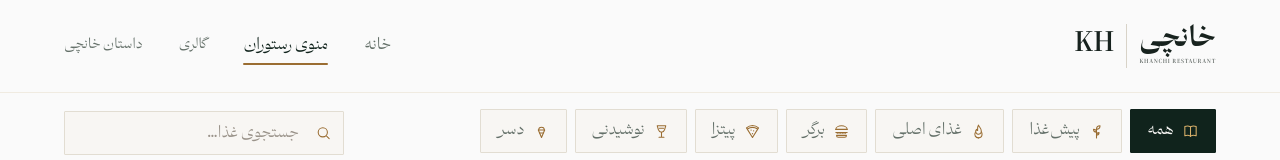
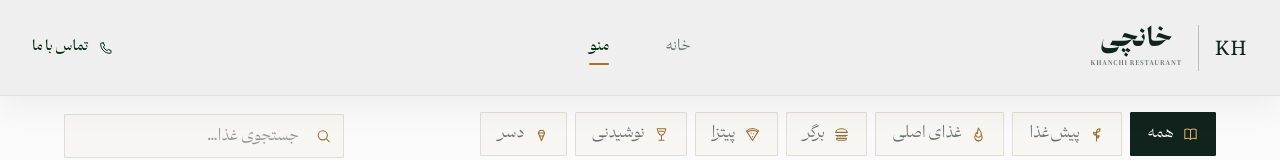
Before and after one commit to abolfazlnoori/khanchirestaurant, a Next.js app: page /menu in a window 1280 px wide. Shown: the top 160 px of the page. Built offline with nearby package versions, Linux system fonts and the light colour scheme.

Commit message:
fix code

```diff
--- a/src/app/page.tsx
+++ b/src/app/page.tsx
@@ -11,7 +11,7 @@ export default function Home() {
   return (
     <>
       <SkipLink />
-      <SiteHeader />
+      <SiteHeader activePage="home" />
 
       <main id="main-content">
         <HeroSection />
--- a/src/components/layout/site-header/header-navigation.tsx
+++ b/src/components/layout/site-header/header-navigation.tsx
@@ -1,10 +1,23 @@
+import Link from "next/link";
 import { navigationItems } from "./navigation.data";
+import type { NavigationItemId } from "./navigation.data";
 
-export function DesktopNavigation() {
+export function DesktopNavigation({ activePage }: { activePage: NavigationItemId }) {
   return (
-    <nav className="col-start-2 row-start-1 flex items-center justify-center gap-[clamp(28px,4vw,64px)] text-sm text-[#4f554f] [direction:rtl] max-[900px]:hidden" aria-label="پیمایش اصلی">
+    <nav className="flex items-center justify-center gap-12 text-[15px] [direction:rtl]" aria-label="پیمایش اصلی">
       {navigationItems.map((item) => (
-        <a className="relative inline-flex min-h-11 items-center after:absolute after:inset-x-0 after:bottom-[7px] after:h-px after:origin-right after:scale-x-0 after:bg-gold after:transition-transform after:duration-200 hover:after:scale-x-100 focus-visible:after:scale-x-100" key={item.href} href={item.href}>{item.label}</a>
+        <Link
+          className={`relative inline-flex min-h-11 items-center px-1 transition-colors after:absolute after:inset-x-1 after:bottom-[5px] after:h-[2px] after:origin-center after:rounded-full after:bg-gold after:transition-transform after:duration-300 ${
+            activePage === item.id
+              ? "font-semibold text-ink after:scale-x-100"
+              : "text-[#66706a] after:scale-x-0 hover:text-ink hover:after:scale-x-100 focus-visible:after:scale-x-100"
+          }`}
+          key={item.id}
+          href={item.href}
+          aria-current={activePage === item.id ? "page" : undefined}
+        >
+          {item.label}
+        </Link>
       ))}
     </nav>
   );
--- a/src/components/layout/site-header/mobile-view-switch.tsx
+++ b/src/components/layout/site-header/mobile-view-switch.tsx
@@ -1,24 +1,42 @@
 import { HomeIcon, MenuIcon } from "@/components/shared/icons";
 import Link from "next/link";
+import { navigationItems } from "./navigation.data";
+import type { NavigationItemId } from "./navigation.data";
 
-export function MobileViewSwitch() {
+const iconById = {
+  home: HomeIcon,
+  menu: MenuIcon,
+} as const;
+
+export function MobileViewSwitch({ activePage }: { activePage: NavigationItemId }) {
   return (
-    <nav className="mobile-view-switch [direction:rtl]" aria-label="انتخاب نمای موبایل">
-      <Link
-        className="flex h-full flex-1 items-center justify-center gap-2 rounded-full bg-ink px-3 text-[14px] font-semibold text-white"
-        href="/#top"
-        aria-current="page"
-      >
-        <HomeIcon className="size-[18px]" />
-        <span>خانه</span>
-      </Link>
-      <a
-        className="flex h-full flex-1 items-center justify-center gap-2 rounded-full px-3 text-[14px] font-semibold text-ink transition-colors hover:bg-white/65"
-        href="/menu"
-      >
-        <MenuIcon className="size-[18px]" />
-        <span>منو</span>
-      </a>
+    <nav className="mobile-view-switch [direction:rtl]" aria-label="پیمایش اصلی موبایل">
+      <div className="mx-auto flex h-full w-full max-w-[430px] items-stretch">
+        {navigationItems.map((item) => {
+          const Icon = iconById[item.id];
+          const isActive = activePage === item.id;
+
+          return (
+            <Link
+              className={`group relative flex flex-1 flex-col items-center justify-center gap-0.5 pt-1 text-[11px] font-semibold transition-colors ${
+                isActive ? "text-gold" : "text-[#7b817d] hover:text-ink"
+              }`}
+              href={item.href}
+              key={item.id}
+              aria-current={isActive ? "page" : undefined}
+            >
+              <Icon className="size-[21px] transition-transform duration-200 group-active:scale-90" />
+              <span>{item.label}</span>
+              <span
+                className={`absolute bottom-1.5 h-[2px] w-7 rounded-full bg-gold transition-opacity ${
+                  isActive ? "opacity-100" : "opacity-0"
+                }`}
+                aria-hidden="true"
+              />
+            </Link>
+          );
+        })}
+      </div>
     </nav>
   );
 }
--- a/src/components/layout/site-header/navigation.data.ts
+++ b/src/components/layout/site-header/navigation.data.ts
@@ -1,6 +1,6 @@
 export const navigationItems = [
-  { href: "/#story", label: "داستان خانچی" },
-  { href: "/#experience", label: "تجربه میزبانی" },
-  { href: "/#gallery", label: "گالری" },
-  { href: "/#contact", label: "اطلاعات تماس" },
+  { id: "home", href: "/", label: "خانه" },
+  { id: "menu", href: "/menu", label: "منو" },
 ] as const;
+
+export type NavigationItemId = (typeof navigationItems)[number]["id"];
--- a/src/components/layout/site-header/site-brand.tsx
+++ b/src/components/layout/site-header/site-brand.tsx
@@ -1,14 +1,22 @@
 import Link from "next/link";
 
-export function SiteBrand() {
+export function SiteBrand({ compact = false }: { compact?: boolean }) {
   return (
-    <Link className="col-start-3 inline-flex min-h-12 items-center justify-self-end gap-4 [direction:ltr] max-[900px]:col-start-2" href="/#top" aria-label="خانچی، صفحه اصلی">
-      <div className="flex flex-col">
-        <span className="text-[22px] font-extrabold [direction:rtl]">خانچی</span>
-        <p className="text-[8px] text-[#59615D] [direction:rtl]">KHANCHI RESTAURANT</p>
+    <Link
+      className={`inline-flex min-h-12 items-center [direction:ltr] ${compact ? "gap-0" : "gap-4"}`}
+      href="/"
+      aria-label="خانچی، صفحه اصلی"
+    >
+      <div className="flex flex-col items-center leading-none">
+        <span className={`${compact ? "text-[24px]" : "text-[26px]"} font-extrabold [direction:rtl]`}>خانچی</span>
+        <span className="mt-1.5 text-[7px] font-semibold tracking-[0.12em] text-[#69716c]" lang="en">KHANCHI RESTAURANT</span>
       </div>
-      <span className="h-[46px] w-px bg-[#bdbdb9] max-[900px]:hidden" aria-hidden="true" />
-      <span className="font-serif text-xl tracking-[0.08em] max-[900px]:hidden" lang="en">KH</span>
+      {!compact && (
+        <>
+          <span className="h-[46px] w-px bg-[#bdbdb9]" aria-hidden="true" />
+          <span className="font-serif text-xl tracking-[0.08em]" lang="en">KH</span>
+        </>
+      )}
     </Link>
   );
 }
--- a/src/components/layout/site-header/site-header.tsx
+++ b/src/components/layout/site-header/site-header.tsx
@@ -1,24 +1,39 @@
-import { ArrowLeft } from "@/components/shared/icons";
+import { PhoneIcon } from "@/components/shared/icons";
 import { DesktopNavigation } from "./header-navigation";
 import { MobileViewSwitch } from "./mobile-view-switch";
+import type { NavigationItemId } from "./navigation.data";
 import { SiteBrand } from "./site-brand";
 
-export function SiteHeader() {
+export function SiteHeader({ activePage }: { activePage: NavigationItemId }) {
   return (
     <>
-      <header className="sticky top-0 z-50 h-[102px] border-b border-[var(--header-line)] bg-[var(--header-bg)] shadow-[var(--header-shadow)] backdrop-blur-xl max-[900px]:hidden">
+      <header className="sticky top-0 z-50 hidden h-[96px] border-b border-[var(--header-line)] bg-[var(--header-bg)] shadow-[var(--header-shadow)] backdrop-blur-xl min-[901px]:block">
         <div className="mx-auto grid h-full w-[min(1320px,calc(100%-64px))] grid-cols-[1fr_auto_1fr] items-center [direction:ltr]">
-          <SiteBrand />
-          <DesktopNavigation />
+          <div className="col-start-3 row-start-1 justify-self-end">
+            <SiteBrand />
+          </div>
+          <div className="col-start-2 row-start-1">
+            <DesktopNavigation activePage={activePage} />
+          </div>
 
-          <a className="col-start-1 row-start-1 inline-flex min-h-11 items-center justify-self-start gap-3 text-sm font-semibold [direction:rtl] [&_svg]:size-[17px] [&_svg]:transition-transform hover:[&_svg]:-translate-x-1" href="/menu">
-            مشاهده منو
-            <ArrowLeft />
+          <a
+            className="group col-start-1 row-start-1 inline-flex min-h-11 items-center justify-self-start gap-2.5 text-sm font-semibold text-ink transition-colors duration-200 hover:text-gold [direction:rtl]"
+            href="tel:+982122389873"
+            aria-label="تماس با رستوران خانچی"
+          >
+            <PhoneIcon className="size-[16px] transition-transform duration-200 group-hover:-rotate-12" />
+            تماس با ما
           </a>
         </div>
       </header>
 
-      <MobileViewSwitch />
+      <header className="site-mobile-header sticky top-0 z-50 border-b border-[var(--header-line)] bg-[var(--header-bg)] shadow-[0_8px_24px_rgb(0_25_4/0.045)] backdrop-blur-xl min-[901px]:hidden">
+        <div className="flex h-[70px] items-center justify-center px-5">
+          <SiteBrand compact />
+        </div>
+      </header>
+
+      <MobileViewSwitch activePage={activePage} />
     </>
   );
 }
--- a/src/components/menu/menu-experience.tsx
+++ b/src/components/menu/menu-experience.tsx
@@ -5,13 +5,13 @@
 
 import { useMemo, useState } from 'react';
 import { useRouter } from 'next/navigation';
+import { SiteHeader } from '@/components/layout/site-header/site-header';
 import { categories, formatPrice, type MenuItem } from './menu-data';
 import {
   categoryIcon,
   IconChevronLeft,
   IconCheck,
   IconClose,
-  IconHome,
   IconLeaf,
   IconMenuBook,
   IconMinus,
@@ -28,7 +28,6 @@ import type { Diet } from './menu-data';
 const assetPathPrefix = '/assets/menu';
 const imgEyebrowRule = `${assetPathPrefix}/85571.svg`;
 const imgFooterRule = `${assetPathPrefix}/e75ca.svg`;
-const imgWordDivider = `${assetPathPrefix}/a4cc6.svg`;
 const imgStarters = `${assetPathPrefix}/c78bb.png`;
 const imgMain = `${assetPathPrefix}/e5fa0.png`;
 const imgDrinks = `${assetPathPrefix}/71c5e.png`;
@@ -133,61 +132,6 @@ function useBill() {
 }
 
 type BillApi = ReturnType<typeof useBill>;
-
-/* ============================ Header ============================ */
-
-function Wordmark() {
-  return (
-    <div className="flex items-center gap-3" aria-label="خانچی">
-      <div className="text-right leading-none">
-        <p className="text-[28px] text-[#17221e]" style={{ fontFamily: "'Abar High:Bold'" }}>
-          خانچی
-        </p>
-        <p
-          className="mt-1 text-[6px] tracking-[0.12em] text-[#59615d]"
-          style={{ fontFamily: "'Lora:SemiBold'" }}
-        >
-          KHANCHI RESTAURANT
-        </p>
-      </div>
-      <img src={imgWordDivider} alt="" aria-hidden className="hidden h-[44px] w-px sm:block" />
-      <p
-        className="hidden text-[29px] text-[#17221e] sm:block"
-        style={{ fontFamily: "'Maname:Regular'" }}
-      >
-        KH
-      </p>
-    </div>
-  );
-}
-
-function Header({ view, onView }: { view: 'home' | 'menu'; onView: (v: 'home' | 'menu') => void }) {
-  return (
-    <header className="sticky top-0 z-40 border-b border-[#f0ebe1] bg-[#fafafa]/92 backdrop-blur-sm">
-      <div className="mx-auto flex h-[76px] max-w-[1440px] items-center justify-between px-5 lg:h-[92px] lg:px-16">
-        <Wordmark />
-
-        <nav aria-label="پیمایش اصلی" className="hidden items-center gap-9 lg:flex" style={{ fontFamily: "'IRANSansX:Medium'" }}>
-          {(['home', 'menu'] as const).map((v) => (
-            <button
-              key={v}
-              type="button"
-              onClick={() => onView(v)}
-              className={`relative text-[14px] transition-colors ${
-                view === v ? 'text-[#10231c]' : 'text-[#647069] hover:text-[#10231c]'
-              }`}
-            >
-              {v === 'home' ? 'خانه' : 'منوی رستوران'}
-              {view === v && <span className="absolute -bottom-1.5 right-0 h-[2px] w-full rounded-full bg-[#9a6d32]" />}
-            </button>
-          ))}
-          <span className="text-[14px] text-[#647069]">گالری</span>
-          <span className="text-[14px] text-[#647069]">داستان خانچی</span>
-        </nav>
-      </div>
-    </header>
-  );
-}
 
 /* ============================ Home view ============================ */
 
@@ -779,7 +723,7 @@ function GarsonView({ bill, onClose }: { bill: BillApi; onClose: () => void }) {
   );
 }
 
-/* ============================ Footer + Mobile nav ============================ */
+/* ============================ Footer ============================ */
 
 function Footer() {
   const details = [
@@ -789,7 +733,7 @@ function Footer() {
     { label: 'موقعیت', values: ['سعادت‌آباد، تهران'] },
   ];
   return (
-    <footer className="bg-[#f8f6f1] pb-24 lg:pb-0">
+    <footer className="bg-[#f8f6f1]">
       <div className="mx-auto flex max-w-[1440px] flex-col items-center gap-4 px-6 pb-8 pt-12 text-center">
         <p className="text-[34px] text-[#10231b]" style={{ fontFamily: "'Abar High:Bold'" }}>
           خانچی
@@ -833,39 +777,6 @@ function Footer() {
   );
 }
 
-function BottomNav({ view, onView }: { view: 'home' | 'menu'; onView: (v: 'home' | 'menu') => void }) {
-  const items = [
-    { id: 'home' as const, label: 'خانه', Icon: IconHome },
-    { id: 'menu' as const, label: 'منو', Icon: IconMenuBook },
-  ];
-  return (
-    <nav
-      className="fixed inset-x-0 bottom-0 z-40 border-t border-[#f0ebe1] bg-[#fafafa]/95 backdrop-blur-md lg:hidden"
-      style={{ paddingBottom: 'env(safe-area-inset-bottom)' }}
-    >
-      <div className="mx-auto flex max-w-[440px] items-stretch">
-        {items.map(({ id, label, Icon }) => {
-          const active = view === id;
-          return (
-            <button
-              key={id}
-              type="button"
-              onClick={() => onView(id)}
-              className={`flex flex-1 flex-col items-center gap-1 py-2.5 transition-colors ${active ? 'text-[#9a6d32]' : 'text-[#8c857a]'}`}
-            >
-              <Icon size={22} />
-              <span className="text-[11px]" style={{ fontFamily: "'IRANSansX:Medium'" }}>
-                {label}
-              </span>
-              <span className={`h-[2px] w-6 rounded-full transition-colors ${active ? 'bg-[#9a6d32]' : 'bg-transparent'}`} />
-            </button>
-          );
-        })}
-      </div>
-    </nav>
-  );
-}
-
 /* ============================ App ============================ */
 
 export default function MenuExperience() {
@@ -891,7 +802,7 @@ export default function MenuExperience() {
 
   return (
     <div dir="rtl" className="menu-page min-h-screen bg-[#fafafa] text-[#10231c]">
-      <Header view={view} onView={goto} />
+      <SiteHeader activePage="menu" />
 
       {view === 'home' ? (
         <>
@@ -924,8 +835,6 @@ export default function MenuExperience() {
         </button>
       )}
 
-      <BottomNav view={view} onView={goto} />
-
       <BillSheet bill={bill} open={billOpen} onClose={() => setBillOpen(false)} onGarson={openGarson} />
       {garsonOpen && <GarsonView bill={bill} onClose={() => setGarsonOpen(false)} />}
     </div>
--- a/src/components/sections/hero/hero-artwork.tsx
+++ b/src/components/sections/hero/hero-artwork.tsx
@@ -7,8 +7,8 @@ export function HeroArtwork() {
         className="absolute top-0 left-[5%] z-[2] rotate-[-8deg]
           font-serif text-[10px] leading-[1.2] tracking-[0.05em] text-[#73776f]
           [direction:ltr]
-          max-[900px]:top-[16%] max-[900px]:right-auto max-[900px]:left-[3%] max-[900px]:text-[8px]
-          w-[105px] h-[105px] flex items-center justify-center text-center rounded-full
+          max-[900px]:top-[5%] max-[900px]:right-auto max-[900px]:left-[3%] max-[900px]:text-[8px]
+          lg:w-[105px] lg:h-[105px] w-[60px] h-[60px] flex items-center justify-center text-center rounded-full
           bg-white/20 backdrop-blur-md
           border border-white/40
           shadow-[0_8px_30px_rgba(0,0,0,0.08)]
--- a/src/components/shared/icons.tsx
+++ b/src/components/shared/icons.tsx
@@ -26,6 +26,14 @@ export function HomeIcon({ className }: IconProps) {
   );
 }
 
+export function PhoneIcon({ className }: IconProps) {
+  return (
+    <svg className={className} viewBox="0 0 24 24" aria-hidden="true">
+      <path d="M8.15 4.5 10 8.65 7.9 10.3a14.1 14.1 0 0 0 5.8 5.8L15.35 14l4.15 1.85v2.65a1.5 1.5 0 0 1-1.5 1.5C10.27 20 4 13.73 4 6a1.5 1.5 0 0 1 1.5-1.5h2.65Z" fill="none" stroke="currentColor" strokeLinecap="round" strokeLinejoin="round" strokeWidth="1.5" />
+    </svg>
+  );
+}
+
 export function StarIcon({ className }: IconProps) {
   return (
     <svg className={className} viewBox="0 0 16 16" aria-hidden="true">
```
Also changed, not shown: src/app/globals.css (+16 -11 lines), src/components/sections/hero/hero-content.tsx (+17 -3 lines), src/components/sections/hero/hero-meta.tsx (+20 -1 lines).
